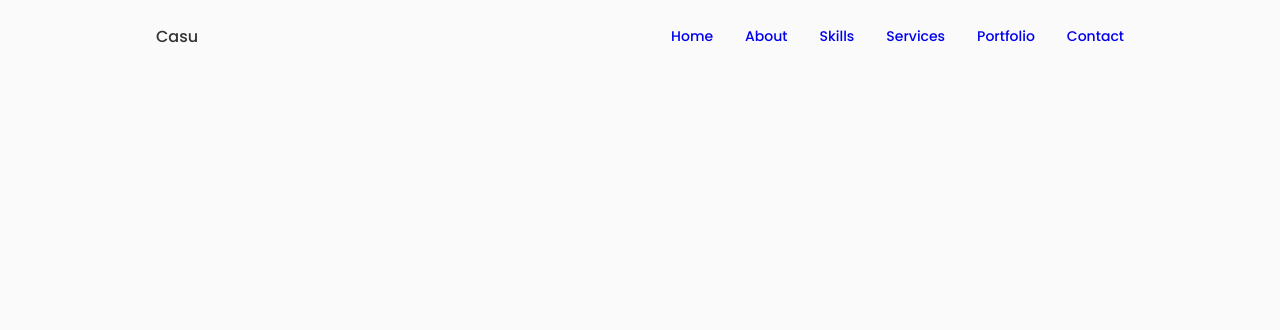
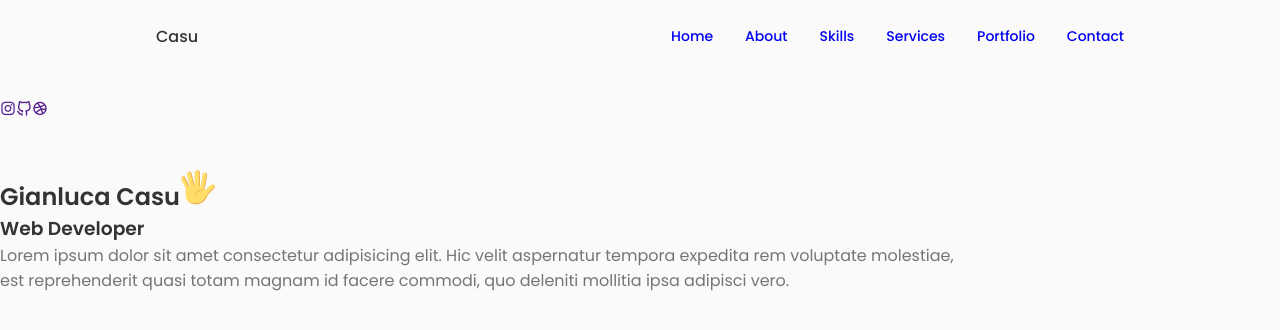
Before and after one commit to Gianlucasu1/Portfolio, a React (Vite) app: page / in a window 1280 px wide. Shown: the top 330 px of the page. Built offline with nearby package versions, Linux system fonts and the light colour scheme.

Commit message:
Trabajando en el home component

```diff
--- /dev/null
+++ b/src/components/home/Data.jsx
@@ -0,0 +1,62 @@
+import React from 'react'
+
+export const Data = () => {
+    return (
+        <div>
+            <h1 className="home__title">
+                Gianluca Casu
+                <svg
+                  width="36"
+                  height="36"
+                  viewBox="0 0 48 48"
+                  fill="none"
+                  xmlns="http://www.w3.org/2000/svg"
+                  class="home__hand"
+                >
+                  <path
+                    d="M25.4995 32.0305L31.3495 33.1555L36.1495 8.48051C36.4495 6.83051 35.3995 5.18051 33.8245 4.88051C32.1745 4.58051 30.5995 5.70551 30.2995 7.35551L25.4995 32.0305Z"
+                    fill="#FFDD67"
+                  ></path>
+                  <path
+                    d="M33.8996 4.88018C33.6746 4.80518 33.5246 4.80518 33.2996 4.80518C34.6496 5.33018 35.3996 6.75518 35.0996 8.25518L30.2996 32.9302L31.3496 33.1552L36.1496 8.48018C36.5246 6.75518 35.4746 5.18018 33.8996 4.88018Z"
+                    fill="#EBA352"
+                  ></path>
+                  <path
+                    d="M19.4995 32.7802H26.5495V5.55518C26.5495 3.53018 24.9745 1.80518 23.0245 1.80518C21.1495 1.80518 19.4995 3.45518 19.4995 5.55518V32.7802Z"
+                    fill="#FFDD67"
+                  ></path>
+                  <path
+                    d="M23.0995 1.80518C22.9495 1.80518 22.7245 1.80518 22.5745 1.88018C24.2995 2.18018 25.5745 3.68018 25.5745 5.55518V32.8552H26.6245V5.55518C26.6245 3.45518 25.0495 1.80518 23.0995 1.80518Z"
+                    fill="#EBA352"
+                  ></path>
+                  <path
+                    d="M15.7495 32.7054L21.7495 31.1304L15.2245 6.30541C14.7745 4.58041 13.0495 3.53041 11.3995 3.90541C9.74948 4.35541 8.77448 6.08041 9.22448 7.80541L15.7495 32.7054Z"
+                    fill="#FFDD67"
+                  ></path>
+                  <path
+                    d="M11.3995 3.90541L10.9495 4.13041C12.4495 4.05541 13.7995 5.03041 14.2495 6.60541L20.7745 31.4304L21.8245 31.1304L15.2245 6.30541C14.7745 4.58041 13.0495 3.53041 11.3995 3.90541Z"
+                    fill="#EBA352"
+                  ></path>
+                  <path
+                    d="M2.99937 10.355C1.57437 11.03 1.12437 12.83 1.87437 14.33L11.7744 34.055L16.7994 31.505L6.89937 11.78C6.14937 10.28 4.42437 9.68 2.99937 10.355Z"
+                    fill="#FFDD67"
+                  ></path>
+                  <path
+                    d="M2.99956 10.355C2.84956 10.43 2.69956 10.505 2.54956 10.655C3.82456 10.28 5.24956 10.955 5.92456 12.305L15.8246 32.03L16.7996 31.58L6.89956 11.78C6.14956 10.28 4.42456 9.68 2.99956 10.355Z"
+                    fill="#EBA352"
+                  ></path>
+                  <path
+                    d="M46.2744 22.2801C45.0744 19.9551 41.3244 20.1051 37.4994 24.3051C34.7994 27.2301 34.2744 28.2051 31.5744 28.1301V25.0551C31.5744 25.0551 25.7994 20.7801 14.3244 22.7301C14.3244 22.7301 7.79945 23.6301 7.79945 27.0801C7.79945 27.0801 6.67445 35.4051 8.99945 40.6551C12.4494 48.4551 30.1494 50.4801 35.6994 37.2051C36.8244 34.5801 39.0744 32.6301 41.0994 30.1551C43.4244 27.1551 47.5494 24.7551 46.2744 22.2801Z"
+                    fill="#FFDD67"
+                  ></path>
+                  <path
+                    d="M46.2745 22.28C46.0495 21.83 45.7495 21.53 45.3745 21.23C45.4495 21.305 45.5245 21.38 45.5245 21.53C46.7995 24.08 42.6745 26.405 40.1995 29.405C38.1745 31.88 35.9245 33.83 34.7995 36.455C29.9995 47.93 16.0495 47.93 10.1995 42.68C15.5245 48.68 30.5245 49.28 35.5495 37.205C36.6745 34.58 38.9245 32.63 40.9495 30.155C43.4245 27.155 47.5495 24.755 46.2745 22.28ZM32.3245 28.13C27.4495 26.33 18.7495 29.63 19.9495 38.405C19.9495 30.23 27.3745 28.205 31.4245 28.205C32.0245 28.13 32.3245 28.13 32.3245 28.13Z"
+                    fill="#EBA352"
+                  ></path>
+            </svg>
+            </h1>
+            <h3 className="home__subtitle">Web Developer</h3>
+            <p className="home__description">Lorem ipsum dolor sit amet consectetur adipisicing elit. Hic velit aspernatur tempora expedita rem voluptate molestiae, est reprehenderit quasi totam magnam id facere commodi, quo deleniti mollitia ipsa adipisci vero.</p>
+        </div>
+    )
+}
--- /dev/null
+++ b/src/components/home/Home.jsx
@@ -0,0 +1,21 @@
+import React from 'react'
+import './home.css'
+import {Social} from "../home/Social"
+import {Data} from "../home/Data"
+
+export const Home = () => {
+    return (
+        <section className="home section" id="home">
+
+            <div className="home__containter container grid">
+
+                <div className="home__content grid">
+
+                    <Social />
+                    <img></img>
+                    <Data />
+                </div>
+            </div>
+        </section>
+    )
+}
--- /dev/null
+++ b/src/components/home/Social.jsx
@@ -0,0 +1,21 @@
+import React from 'react'
+
+export const Social = () => {
+    return (
+        <div className="home__social">
+
+            <a href="" className="home__social-icon" target="_blank">
+                <i className="uil uil-instagram"></i>
+            </a>
+
+            <a href="" className="home__social-icon" target="_blank">
+                <i className="uil uil-github-alt"></i>
+            </a>
+
+            <a href="" className="home__social-icon" target="_blank">
+                <i className="uil uil-dribbble"></i>
+            </a>
+
+        </div>
+    )
+}
--- /dev/null
+++ b/src/components/home/home.css
@@ -0,0 +1,6 @@
+.home{
+    position: absolute;
+    z-index: var(--header-heigth);
+    top: 0;
+    left: 0;
+}
--- a/src/main.jsx
+++ b/src/main.jsx
@@ -2,10 +2,15 @@ import React from 'react'
 import ReactDOM from 'react-dom/client'
 import './index.css'
 import {Header} from "../src/components/header/Header"
+import {Home} from "../src/components/home/Home"
 
 
 ReactDOM.createRoot(document.getElementById('root')).render(
   <React.StrictMode>
     <Header/>
+    <main className="main">
+        <Home />
+    </main>
+
   </React.StrictMode>
 )
```
